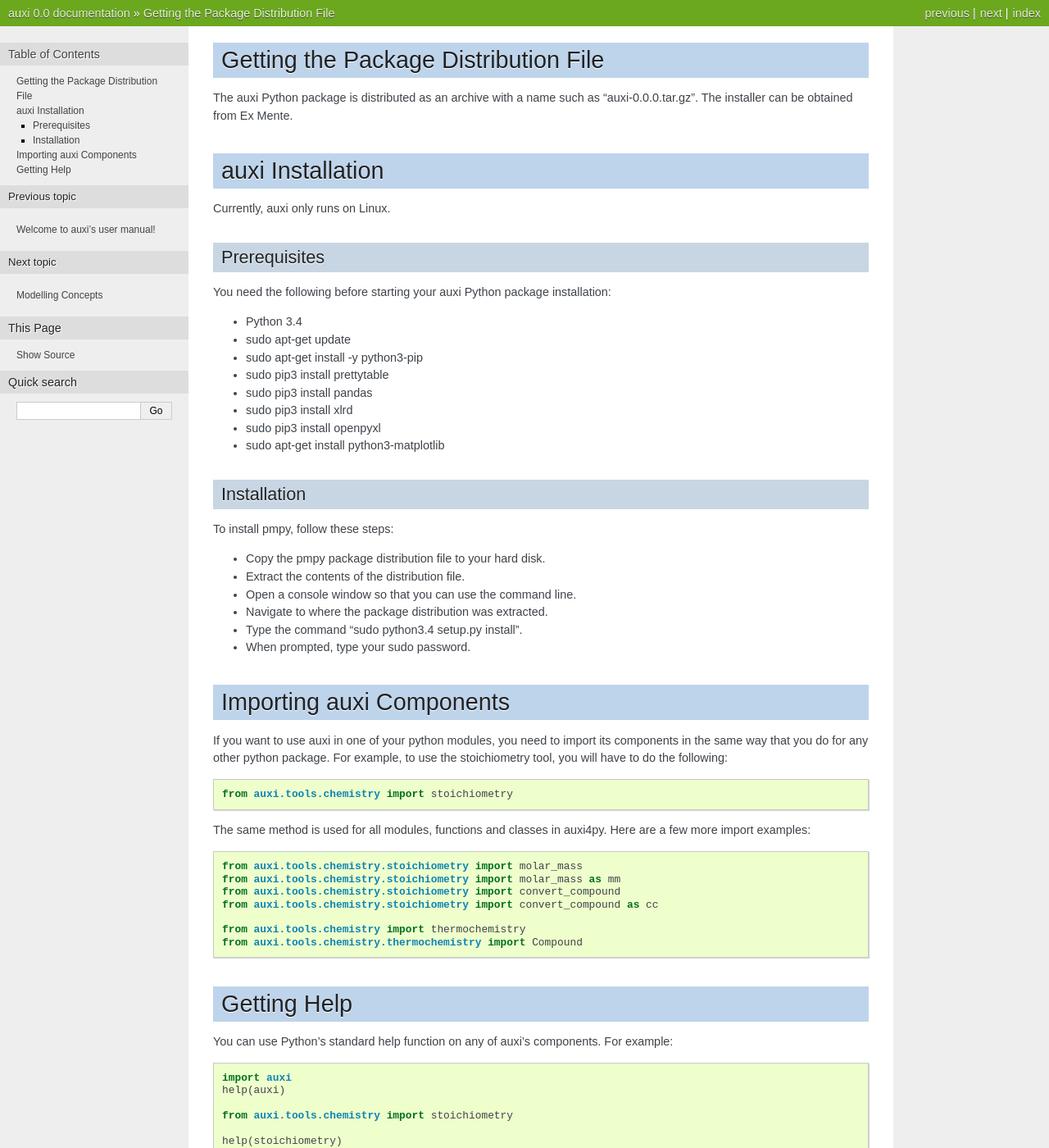
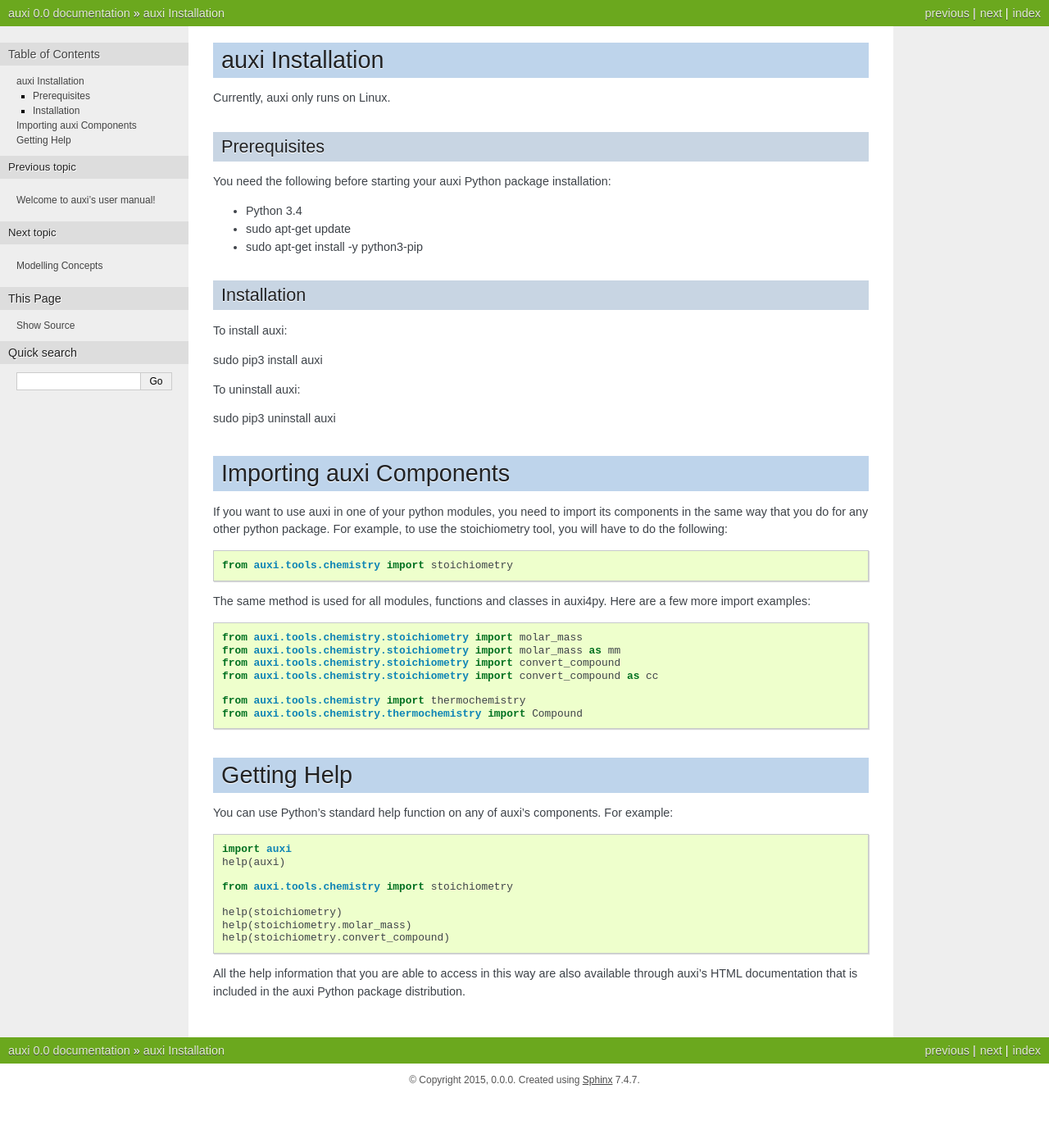
Before and after one commit to Ex-Mente/auxi.0, a Sphinx documentation site: the page built from doc/auxi4py/user/source/gettingstarted.rst, in a window 1280 px wide and 1400 px high. Shown: the whole window at 82% size. Built offline with Sphinx 7.4.7, drawn with Linux system fonts in a browser that asks for light colours; formulas are drawn with MathJax 3; pages that are not in the unit, such as notebooks, are missing from menus; some of the changed text lies outside the part shown.

Commit message:
Updated Docs: Removed pmpy references and updated the installation procedure.

```diff
--- a/doc/auxi4py/user/source/gettingstarted.rst
+++ b/doc/auxi4py/user/source/gettingstarted.rst
@@ -1,8 +1,3 @@
-Getting the Package Distribution File
-=====================================
-The auxi Python package is distributed as an archive with a name such as "auxi-0.0.0.tar.gz". The installer can be obtained from Ex Mente.
-
-
 auxi Installation
 =================
 Currently, auxi only runs on Linux.
@@ -14,23 +9,17 @@ You need the following before starting your auxi Python package installation:
 * Python 3.4
 * sudo apt-get update
 * sudo apt-get install -y python3-pip
-* sudo pip3 install prettytable
-* sudo pip3 install pandas
-* sudo pip3 install xlrd
-* sudo pip3 install openpyxl
-* sudo apt-get install python3-matplotlib
 
 Installation
 ------------
 
-To install pmpy, follow these steps:
+To install auxi::
 
-* Copy the pmpy package distribution file to your hard disk.
-* Extract the contents of the distribution file.
-* Open a console window so that you can use the command line.
-* Navigate to where the package distribution was extracted.
-* Type the command "sudo python3.4 setup.py install".
-* When prompted, type your sudo password.
+sudo pip3 install auxi
+
+To uninstall auxi::
+
+sudo pip3 uninstall auxi
 
 
 Importing auxi Components
```
Also changed, not shown: 1 other file.
